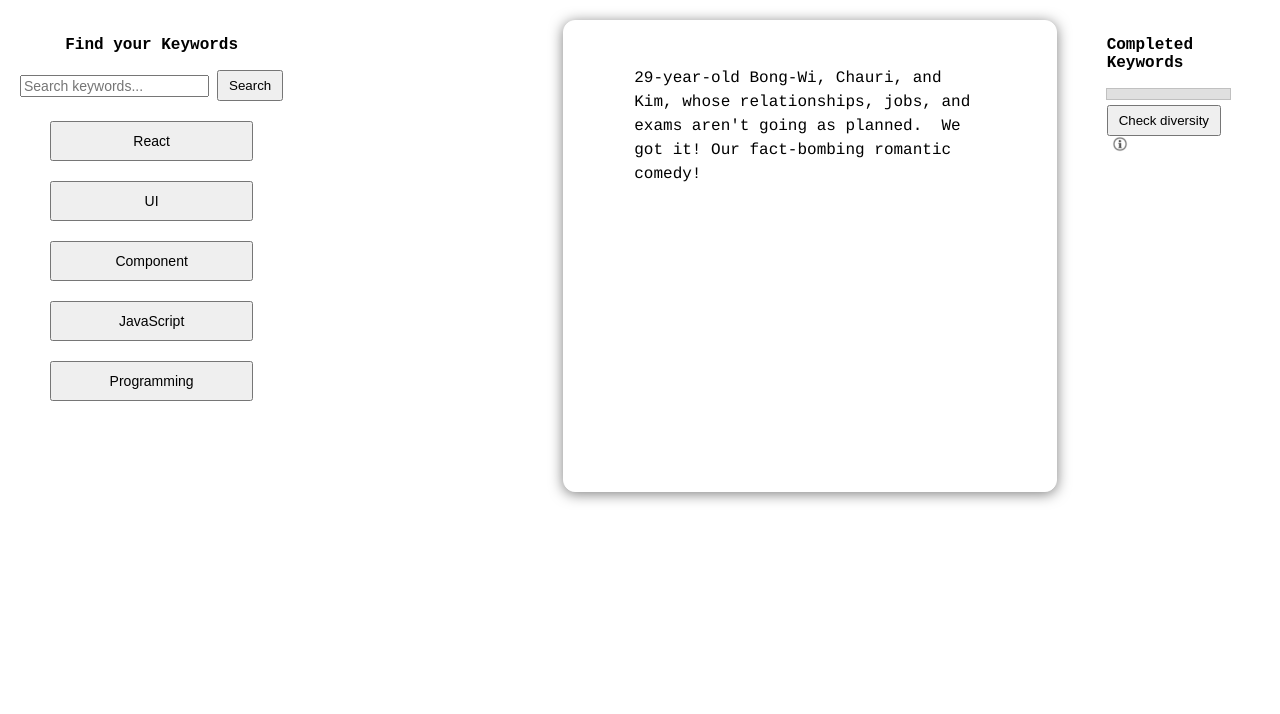
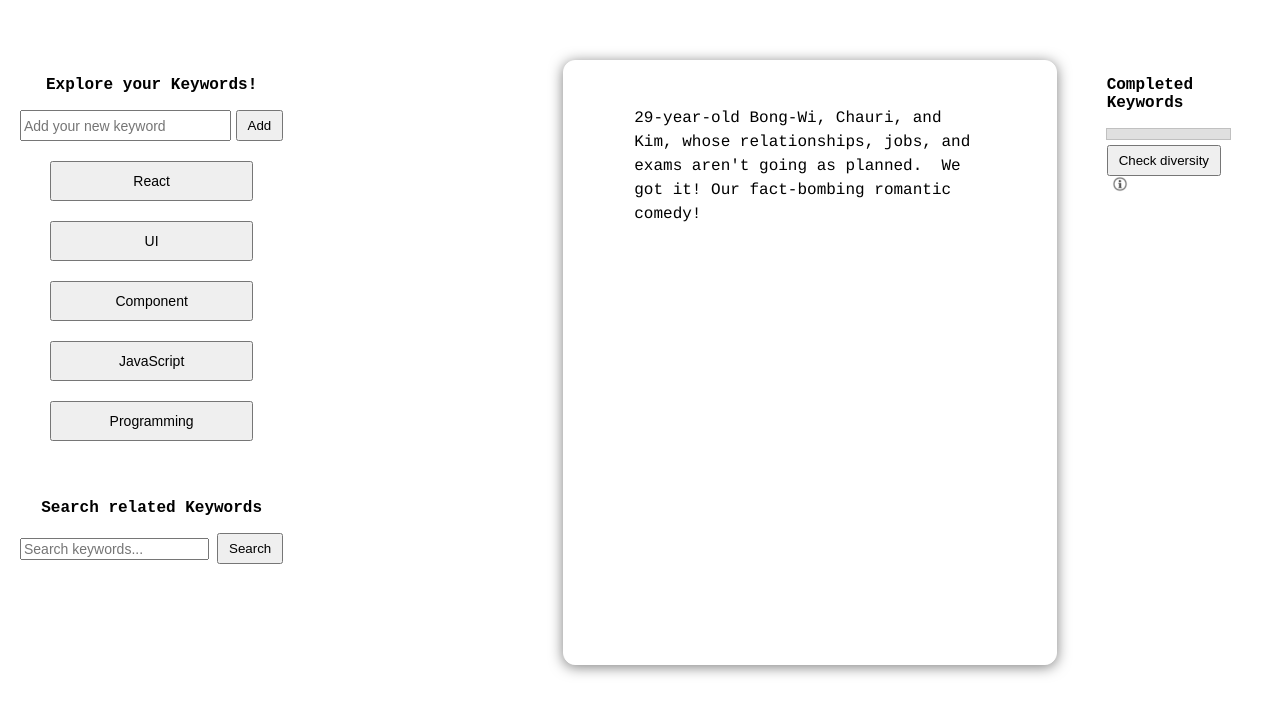
Before and after one commit to dripdropdr/storytelling-assist-client, a React (Create React App) app: page / in a window 1280 px wide. Shown: the top 714 px of the page. Built offline with nearby package versions, Linux system fonts and the light colour scheme.

Commit message:
[fix] some ui and variables

```diff
--- a/src/App.css
+++ b/src/App.css
@@ -40,6 +40,7 @@
 .app {
   display: flex;
   padding: 20px;
+  margin-top: 40px;
 }
 
 button {
@@ -184,13 +185,18 @@ button {
 .search-bar {
   display: flex;
   align-items: center; /* 수평 정렬을 위해 */
-  margin-bottom: 10px;
 }
 
 .search-input {
   font-size: 14px;
   flex-grow: 1; /* 나머지 공간을 채우기 위해 */
   margin-right: 8px; /* 버튼과의 간격 */
+}
+
+.search-loading-container{
+  display: flex;
+  align-items: center;
+  flex-direction: column;
 }
 
 .gauge-bar-container {
@@ -232,6 +238,17 @@ button {
   font-size: 10px;
 }
 
+.add-keyword-section {
+  display: flex;
+  margin-bottom: 10px;
+}
+
+.add-keyword-section input {
+  font-size: 14px;
+  margin-right: 5px;
+  flex-grow: 1;
+}
+
 .alert {
   position: fixed;
   top: 20px; /* 화면 상단에서 약간 떨어진 위치 */
--- a/src/App.js
+++ b/src/App.js
@@ -19,10 +19,10 @@ function Loading(){
 }
 
 // *************************************************************************
-function Keyword({ keyword, text, onInsert, isTextLoading, onCompleted }) {
+function Keyword({ keyword, story, onInsert, isTextLoading, onCompleted, isOpen, toggleTooltip }) {
   const [detail, setDetail] = useState('');
   const [isLoading, setIsLoading] = useState(false);
-  const [isOpen, setIsOpen] = useState(false);
+  // const [isOpen, setIsOpen] = useState(false);
   const [isLoadComplete, setIsLoadComplete] = useState(false); // 상태 추가
 
   const handleInsertClick = async () => {
@@ -34,13 +34,14 @@ function Keyword({ keyword, text, onInsert, isTextLoading, onCompleted }) {
 
   const fetchDetails = async () => {
     setIsLoading(true);
+    console.log(story)
     try {
       const response = await fetch(conceptEndpoint, {
         method: 'POST',
         headers: {
           'Content-Type': 'application/json'
         },
-        body: JSON.stringify({ story: text, keyword})
+        body: JSON.stringify({ story, keyword})
       });
       const data = await response.json();
       setDetail(data.concept_detail); // API 응답에서 세부사항을 설정
@@ -51,10 +52,10 @@ function Keyword({ keyword, text, onInsert, isTextLoading, onCompleted }) {
   };
 
   const handleToggle = () => {
+    toggleTooltip(keyword);
     if (!isOpen) {
       fetchDetails();
     }
-    setIsOpen(!isOpen);
   };
 
   return (
@@ -162,6 +163,8 @@ function App() {
   const [filteredKeywords, setFilteredKeywords] = useState(keywords); // 필터링된 키워드 목록 상태
   const [gaugeValue, setGaugeValue] = useState(sessionStorage.getItem("gaugeValue") || 0);
   const [previousText, setPreviousText] = useState(sessionStorage.getItem("previousText") ||givenText)
+  const [tooltipsOpen, setTooltipsOpen] = useState({});  // 툴팁 표시 상태를 관리하는 상태 변수
+  const [newKeyword, setNewKeyword] = useState(''); // 새 키워드 입력을 위한 상태 변수
 
   useEffect(() => {
     const storedText = sessionStorage.getItem("text");
@@ -231,7 +234,16 @@ function App() {
       setIsSearchLoading(false); // 로딩 상태 종료
       setIsSearchComplete(true);
       setCompleteSearchTerm(searchTerm)
+      setTooltipsOpen({}); // 모든 키워드의 툴팁을 닫는 로직
     }
+  };
+
+  // 툴팁 토글 함수
+  const toggleTooltip = (keyword) => {
+    setTooltipsOpen(prevState => ({
+      ...prevState,
+      [keyword]: !prevState[keyword]
+    }));
   };
 
   const handleSimilarity = async () => {
@@ -255,21 +267,27 @@ function App() {
     }
   }
 
+  const handleAddKeyword = () => {
+    if (newKeyword.trim() !== '') {
+      // 새 키워드를 기존 키워드 목록에 추가
+      setFilteredKeywords(prevKeywords => [...prevKeywords, newKeyword.trim()]);
+      setNewKeyword(''); // 입력 필드 초기화
+    }
+  };
+
   return (
     <div className="app">
       {alert && <div className="alert">{alert}</div>}
       <div className="sidebar">
-        <p className='mini-header'>Find your Keywords</p>
-        <div className="search-bar">
+        <p className='mini-header'>Explore your Keywords!</p>
+        <div className="add-keyword-section">
           <input
-            className='search-input'
             type="text"
-            placeholder="Search keywords..."
-            value={searchTerm}
-            onChange={(e) => setSearchTerm(e.target.value)}
+            placeholder="Add your new keyword"
+            value={newKeyword}
+            onChange={(e) => setNewKeyword(e.target.value)}
           />
-          <button type='button' onClick={handleSearch}>Search</button>
-          {isSearchLoading && <Loading/>}
+          <button onClick={handleAddKeyword}>Add</button>
         </div>
         {isSearchComplete && <p>Result from {completeSearchTerm}..</p>}
         {filteredKeywords.map((keyword, index) => ( // filteredKeywords
@@ -280,8 +298,26 @@ function App() {
             onInsert={handleInsert}
             isTextLoading={isTextLoading} // 로딩 상태를 Keyword 컴포넌트에 전달
             onCompleted={handleLoadComplete}
+            isOpen={tooltipsOpen[keyword]}
+            toggleTooltip={() => toggleTooltip(keyword)}
           />
         ))}
+        <p className='mini-header'></p>
+        <p className='mini-header'>Search related Keywords</p>
+        <div className="search-bar">
+          <input
+            className='search-input'
+            type="text"
+            placeholder="Search keywords..."
+            value={searchTerm}
+            onChange={(e) => setSearchTerm(e.target.value)}
+          />
+          <button type='button' onClick={handleSearch}>Search</button>
+        </div>
+        <div className='search-loading-container'>
+          <br/>
+          {isSearchLoading && <Loading/>}
+        </div>
       </div>
       <div className="textarea">
         <TextView text={text} onTextChange={handleTextChange} />
```
